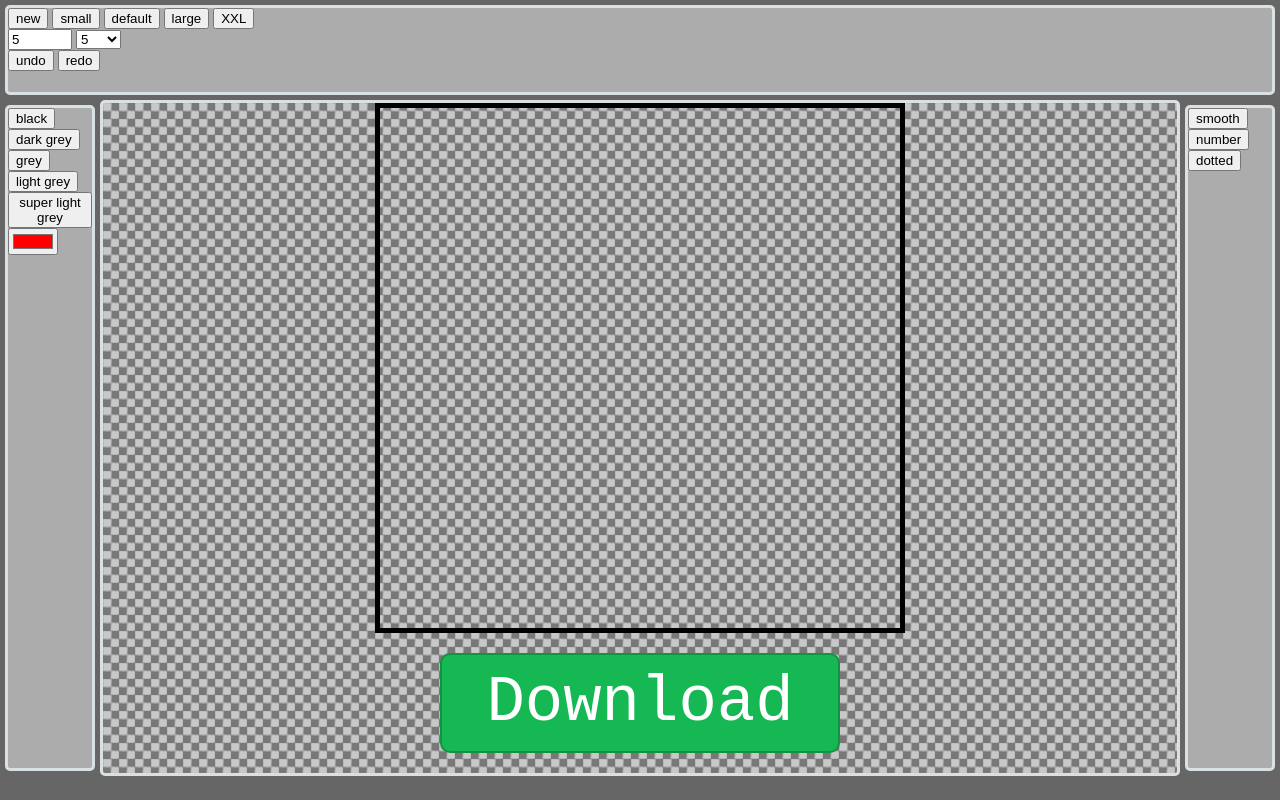
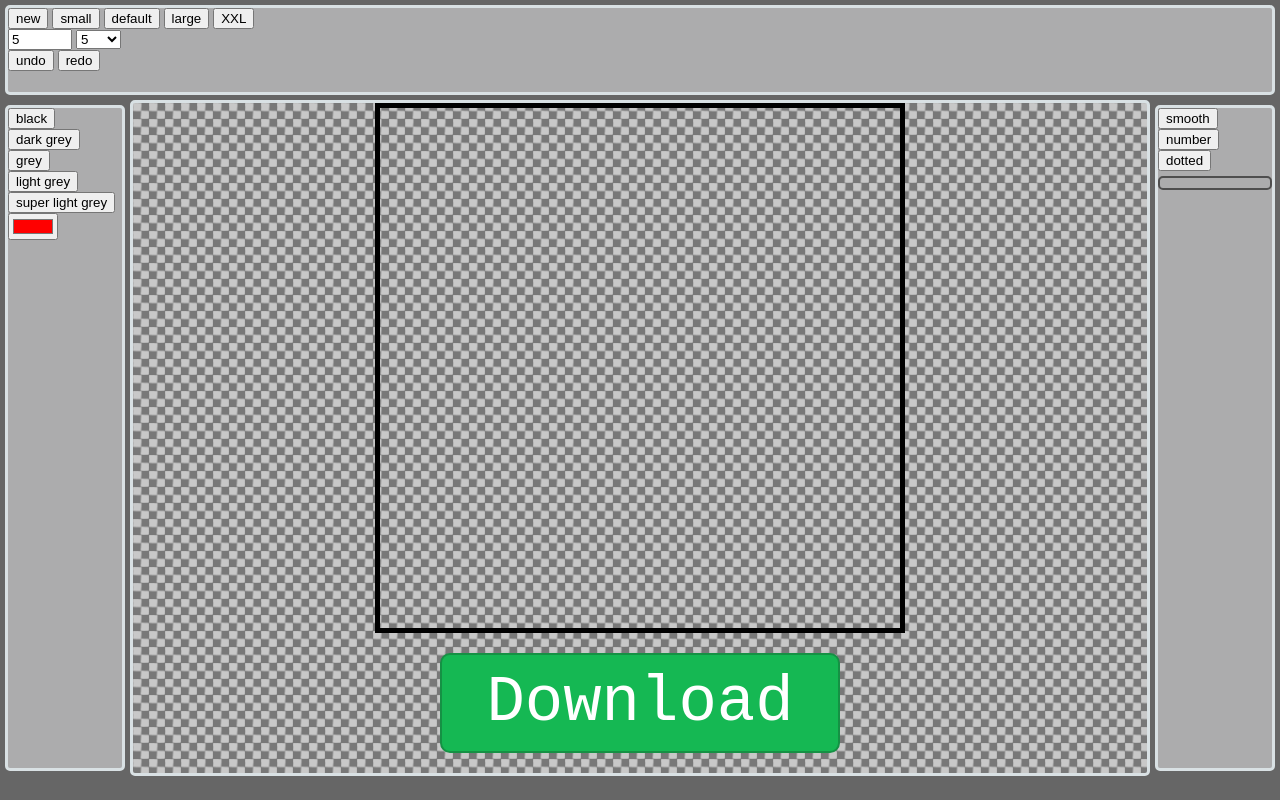
Before and after one commit to ChillerDragon/qpaw, a website: page index.html in a window 1280 px wide. Drawn offline with Linux system fonts and the light colour scheme.

Commit message:
Add a height limit for color history

```diff
--- a/index.html
+++ b/index.html
@@ -59,7 +59,9 @@
           <button onclick="drawMode='smooth'">smooth</button>
           <button onclick="drawMode='number'">number</button>
           <button onclick="drawMode='dotted'">dotted</button>
-          <div id="color-history"></div>
+          <div class="history-container">
+            <div id="color-history"></div>
+          </div>
       </div>
       <div class="center">
         <canvas id="draw-canvas" width="520" height="520"></canvas>
--- a/style.css
+++ b/style.css
@@ -1,7 +1,7 @@
 .menu-grid {
   display: grid;
   grid-template-rows: 100px 1fr;
-  grid-template-columns: 100px 1fr 100px;
+  grid-template-columns: 130px 1fr 130px;
 }
 
 .menu-bar {
@@ -24,6 +24,22 @@
 .menu-right {
   grid-row: 2 / 2;
   grid-column: 3 / 3;
+}
+
+.history-container {
+  margin-top: 5px;
+  max-height: 50vh;
+  min-height: 10px;
+  overflow: hidden;
+  border: 2px solid rgb(78, 78, 78);
+  border-radius: 5px;
+}
+
+.color-history {
+  /* TODO: scrollable */
+  display: block;
+  overflow: auto;
+  overflow-y: scroll;
 }
 
 .center {
```
